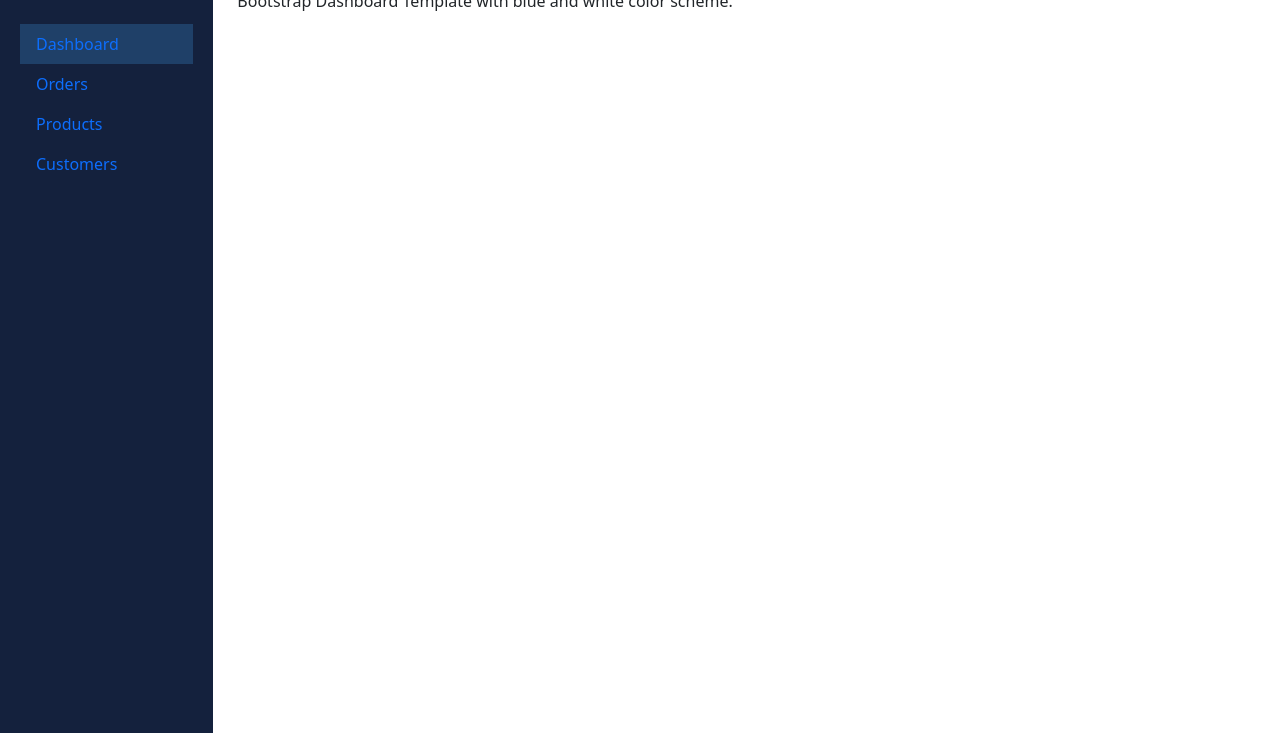
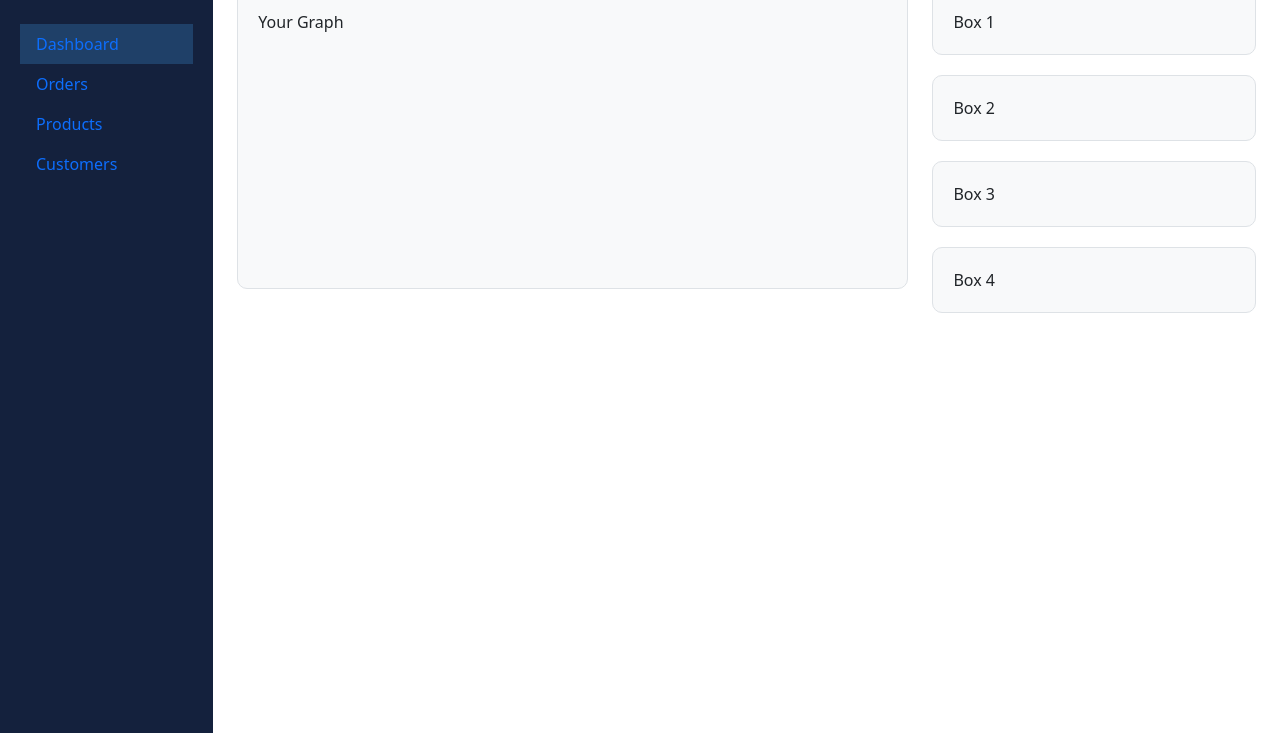
Before and after one commit to prp-e/bootstrap_dashboard, a plain HTML site: page index.html in a window 1280 px wide. Shown: the part 67-800 px from the top of the page. Drawn offline with nearby package versions, Linux system fonts and the light colour scheme.

Commit message:
let's see what happens now

```diff
--- a/index.html
+++ b/index.html
@@ -26,6 +26,14 @@
 
         .nav-link.active {
             background-color: #1f4068;
+        }
+
+        .box {
+            background-color: #f8f9fa;
+            border: 1px solid #dee2e6;
+            border-radius: 10px;
+            padding: 20px;
+            margin-bottom: 20px;
         }
     </style>
 </head>
@@ -61,7 +69,22 @@
             <!-- Main Content -->
             <main class="col-md-9 ms-sm-auto col-lg-10 px-md-4">
                 <h1>Dashboard</h1>
-                <p>Bootstrap Dashboard Template with blue and white color scheme.</p>
+                <div class="row">
+                    <div class="col-md-8">
+                        <!-- Add your graph here -->
+                        <div class="box" style="height: 300px;">
+                            <!-- Add your graph code here -->
+                            Your Graph
+                        </div>
+                    </div>
+                    <div class="col-md-4">
+                        <!-- Add your boxes here -->
+                        <div class="box">Box 1</div>
+                        <div class="box">Box 2</div>
+                        <div class="box">Box 3</div>
+                        <div class="box">Box 4</div>
+                    </div>
+                </div>
             </main>
         </div>
     </div>
```
